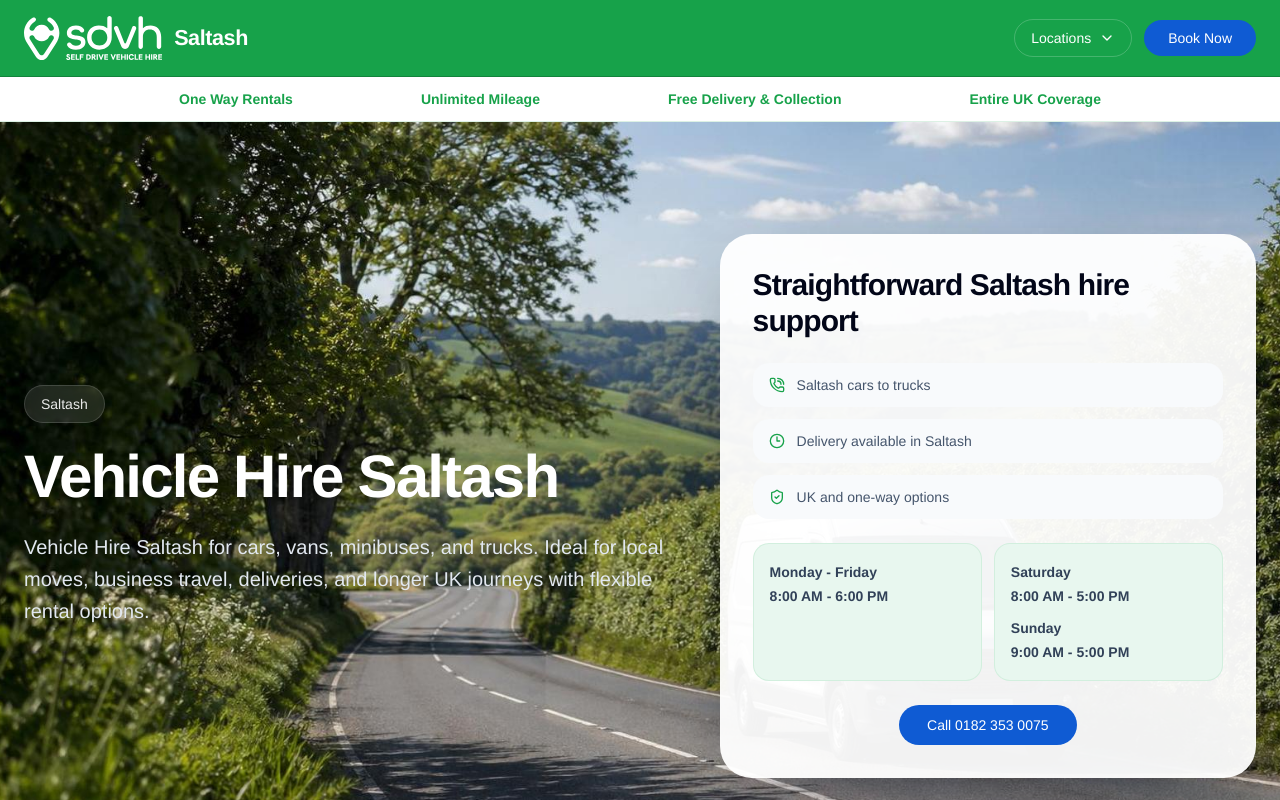
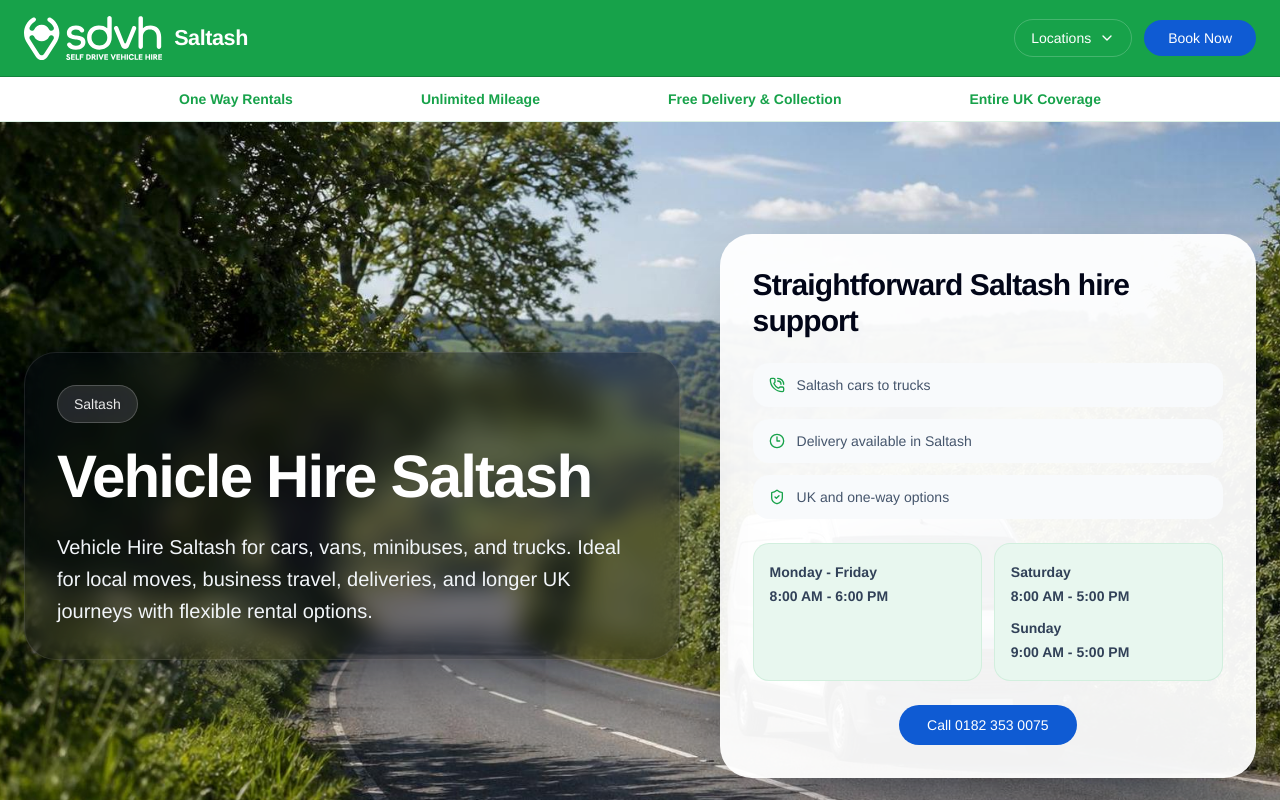
Before and after one commit to jasonbaroma/sdvh-saltash, a Next.js app: page / in a window 1280 px wide. Shown: the top 800 px of the page. Built offline with nearby package versions, Linux system fonts and the light colour scheme; a web font is replaced by a local one.

Commit message:
Improve hero text readability

```diff
--- a/components/home-page.tsx
+++ b/components/home-page.tsx
@@ -538,14 +538,14 @@ export function HomePage({
           />
         </div>
         <div className="relative mx-auto grid max-w-7xl gap-10 px-6 py-20 lg:grid-cols-[1.1fr_0.9fr] lg:items-center lg:py-28">
-          <div className="max-w-3xl text-white">
-            <div className="inline-flex rounded-full border border-white/15 bg-white/10 px-4 py-2 text-sm font-medium text-white/90 backdrop-blur">
+          <div className="max-w-4xl rounded-[32px] border border-white/10 bg-slate-950/30 p-6 text-white shadow-[0_30px_90px_-40px_rgba(15,23,42,0.95)] backdrop-blur-md md:p-8">
+            <div className="inline-flex rounded-full border border-white/20 bg-white/12 px-4 py-2 text-sm font-medium text-white/90 backdrop-blur">
               {pageLocation}
             </div>
             <h1 className="mt-6 text-5xl font-semibold tracking-[-0.03em] text-balance md:text-6xl">
               {pageTitle}
             </h1>
-            <p className="mt-6 max-w-2xl text-lg leading-8 text-slate-200 md:text-xl">
+            <p className="mt-6 max-w-2xl text-lg leading-8 text-slate-100 md:text-xl">
               {pageSummary}
             </p>
           </div>
```
